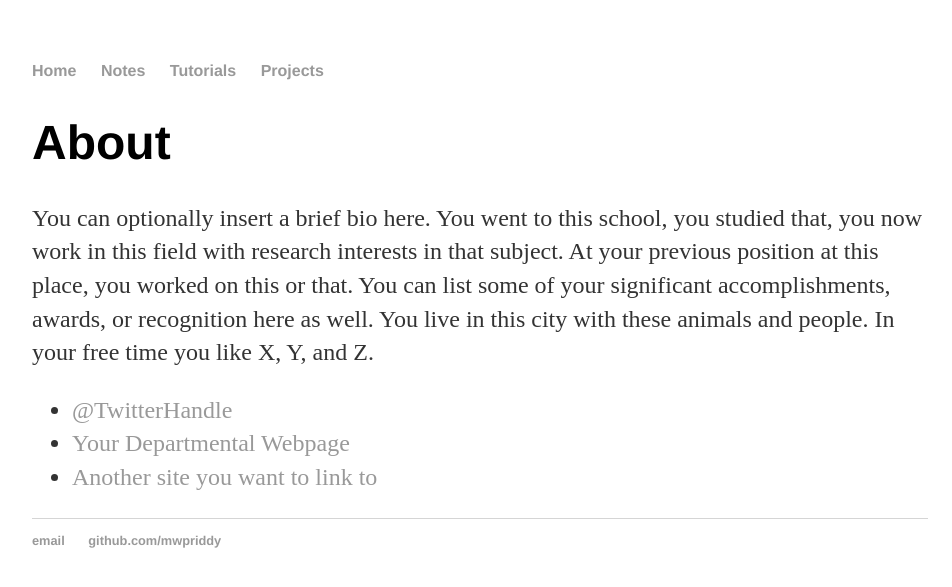
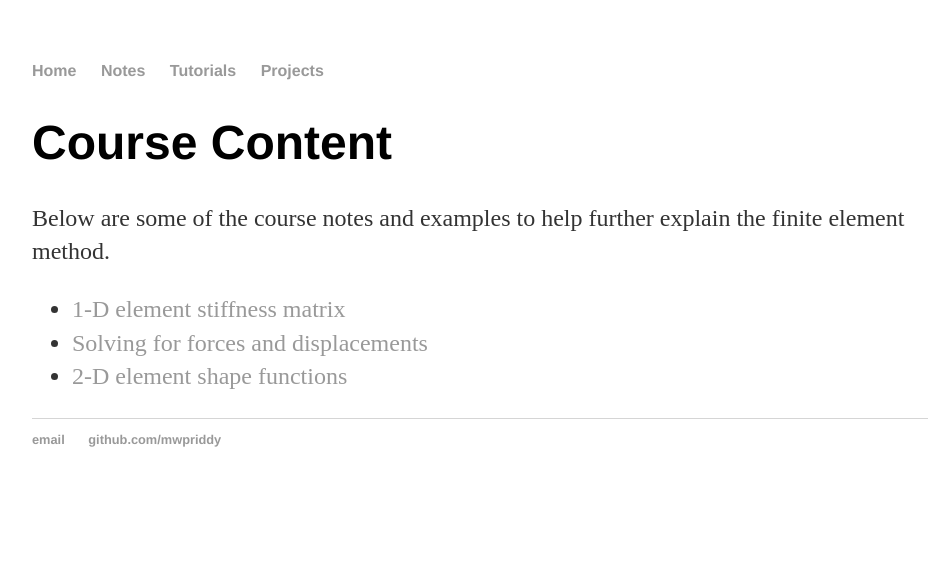
Before and after one commit to mwpriddy/FEA, a Jekyll site: the page built from notes/index.html, in a window 1280 px wide. Shown: the top 587 px of the page, without its empty margins (160-1112 px from the left). Built offline with Jekyll 4.4.1, drawn with Linux system fonts in a browser that asks for light colours.

Commit message:
Update index.html

```diff
--- a/notes/index.html
+++ b/notes/index.html
@@ -1,15 +1,15 @@
 ---
 layout: default
-title: Course Notes and Content
+title: Course Content
 ---
 
-<div class="about">
-	<h1>About</h1>
-	<p>You can optionally insert a brief bio here. You went to this school, you studied that, you now work in this field with research interests in that subject. At your previous position at this place, you worked on this or that. You can list some of your significant accomplishments, awards, or recognition here as well. You live in this city with these animals and people. In your free time you like X, Y, and Z.</p>
+<div class="notes">
+	<h1>Course Content</h1>
+	<p>Below are some of the course notes and examples to help further explain the finite element method.</p>
 
 	<ul class="contacts">
-		<li><a href="#">@TwitterHandle</a></li>
-		<li><a href="#">Your Departmental Webpage</a></li>
-		<li><a href="#">Another site you want to link to</a></li>
+		<li><a href="#">1-D element stiffness matrix</a></li>
+		<li><a href="#">Solving for forces and displacements</a></li>
+		<li><a href="#">2-D element shape functions</a></li>
 	</ul>
 </div>
```
